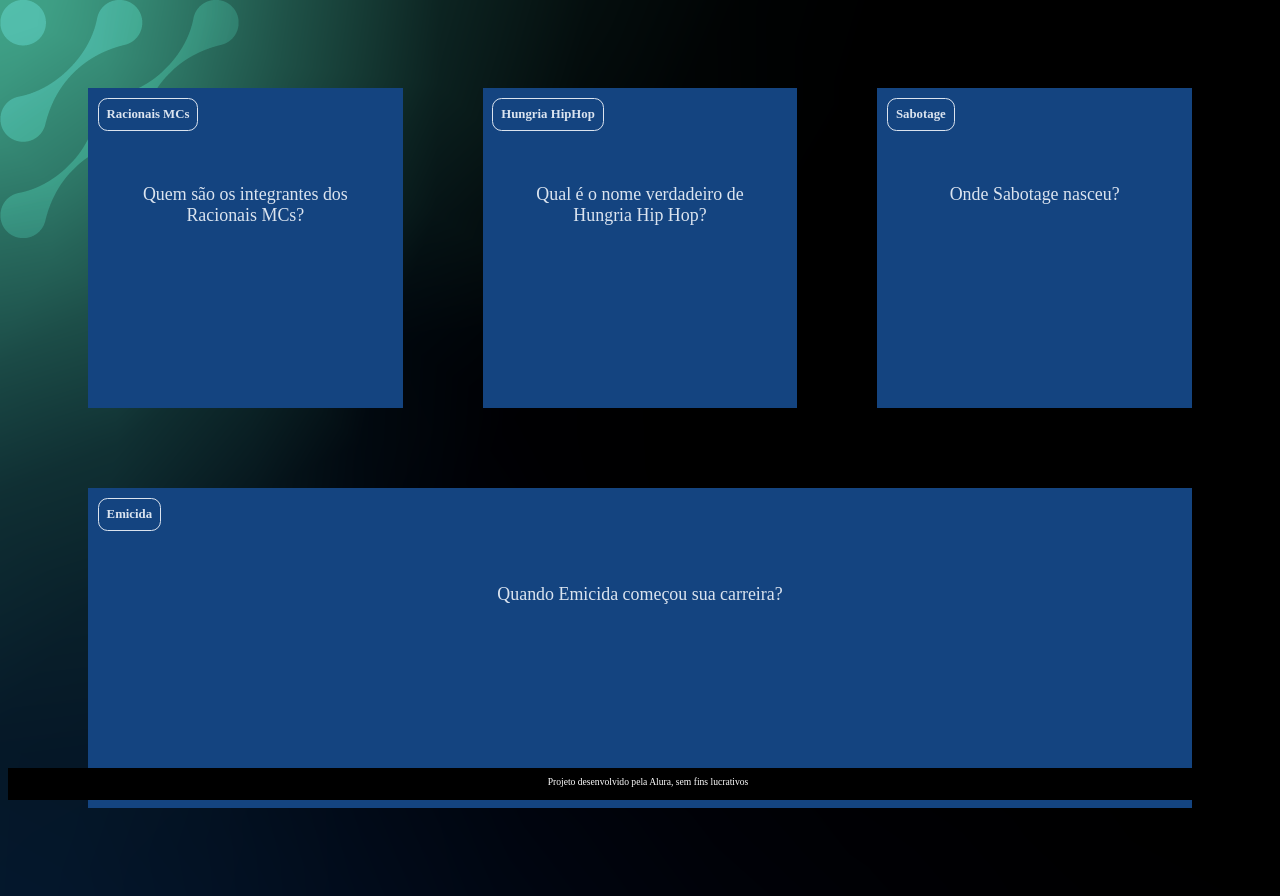
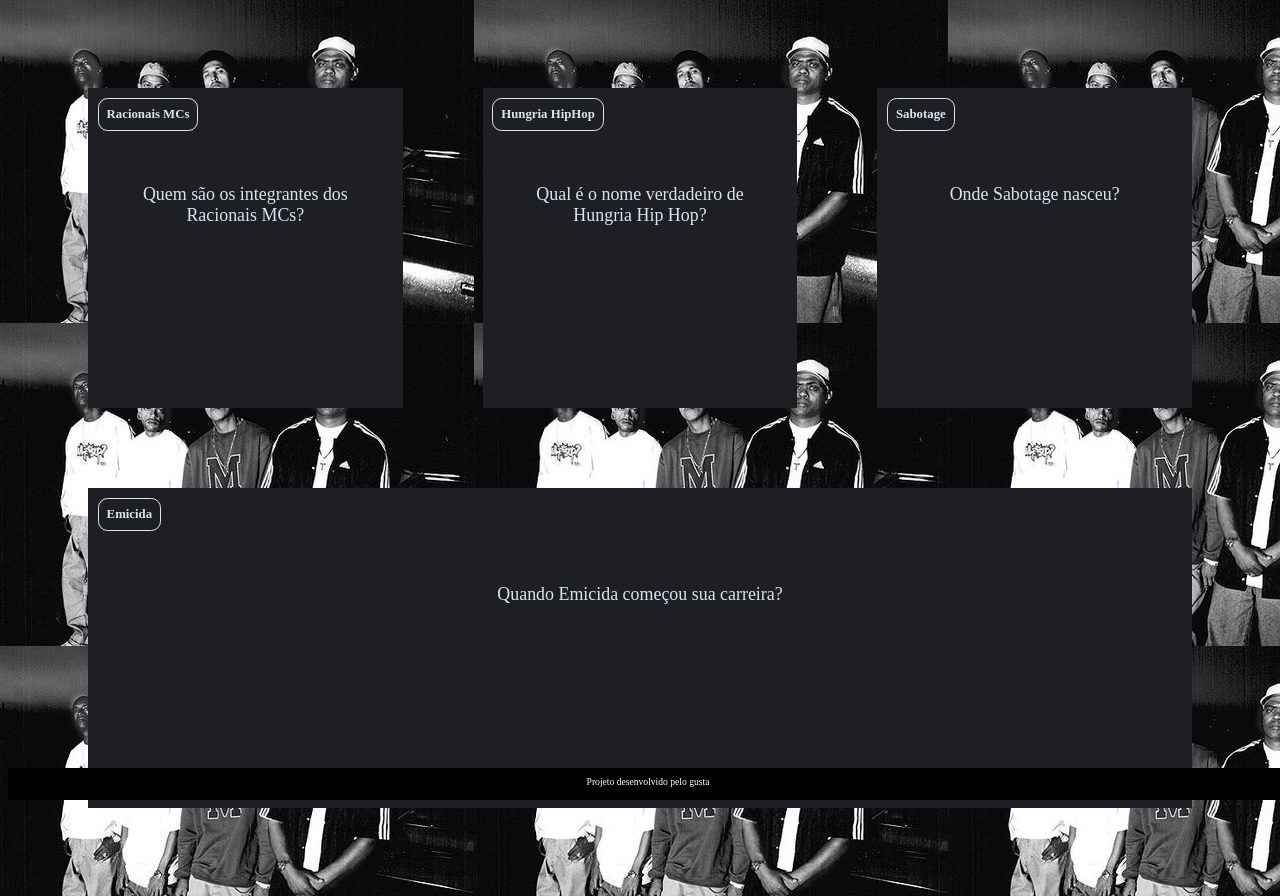
Before and after one commit to gusttvo/gusta-3trimestre, a plain HTML site: page index.html in a window 1280 px wide. Drawn offline with Linux system fonts and the light colour scheme.

Commit message:
Add files via upload

```diff
--- a/assets/style.css
+++ b/assets/style.css
@@ -1,11 +1,11 @@
 :root {
     --text-color: #DBE4EF;
-    --card-front-color: #144480;
-    --card-back-color: #00F4BF;
+    --card-front-color: #1e1f24;
+    --card-back-color: #ffffff;
 }
 
 body {
-    background: url('img/bg-desktop.webp');
+    background-image: url('rapnacional.webp');
     font-family: Bai Jamjuree;
 }
 
@@ -27,7 +27,7 @@ body {
 .cartao__conteudo {
     background-color: var(--card-front-color);
     text-align: center;
-    /* background-color: aquamarine; */
+    /* background-color: aqumarine; */
     height: 100%;
     transform-style: preserve-3d;
     transition: transform 300ms ease-in-out;
@@ -77,7 +77,7 @@ body {
 
 .cartao__conteudo__resposta {
     transform: rotateY(180deg);
-    background-color: rgba(0, 244, 191, 0.2);
+    background-color: rgba(18, 22, 21, 0.2);
     border: 4px solid var(--card-back-color);
 }
 
--- a/index.html
+++ b/index.html
@@ -4,7 +4,7 @@
     <meta charset="UTF-8">
     <meta name="viewport" content="width=device-width, initial-scale=1.0">
     <link rel="stylesheet" href="assets/style.css">
-    <title>Rap Ncional</title>
+    <title>Rap Nacional</title>
 </head>
 <body>
     <main>
@@ -23,7 +23,7 @@
         </section>
     </main>
     <footer>
-        <p>Projeto desenvolvido pela Alura, sem fins lucrativos</p>
+        <p>Projeto desenvolvido pelo gusta</p>
     </footer>
     <script src="app.js"></script>
     <script src="perguntas.js"></script>
```
Also changed, not shown: assets/rapnacional.webp (added).
